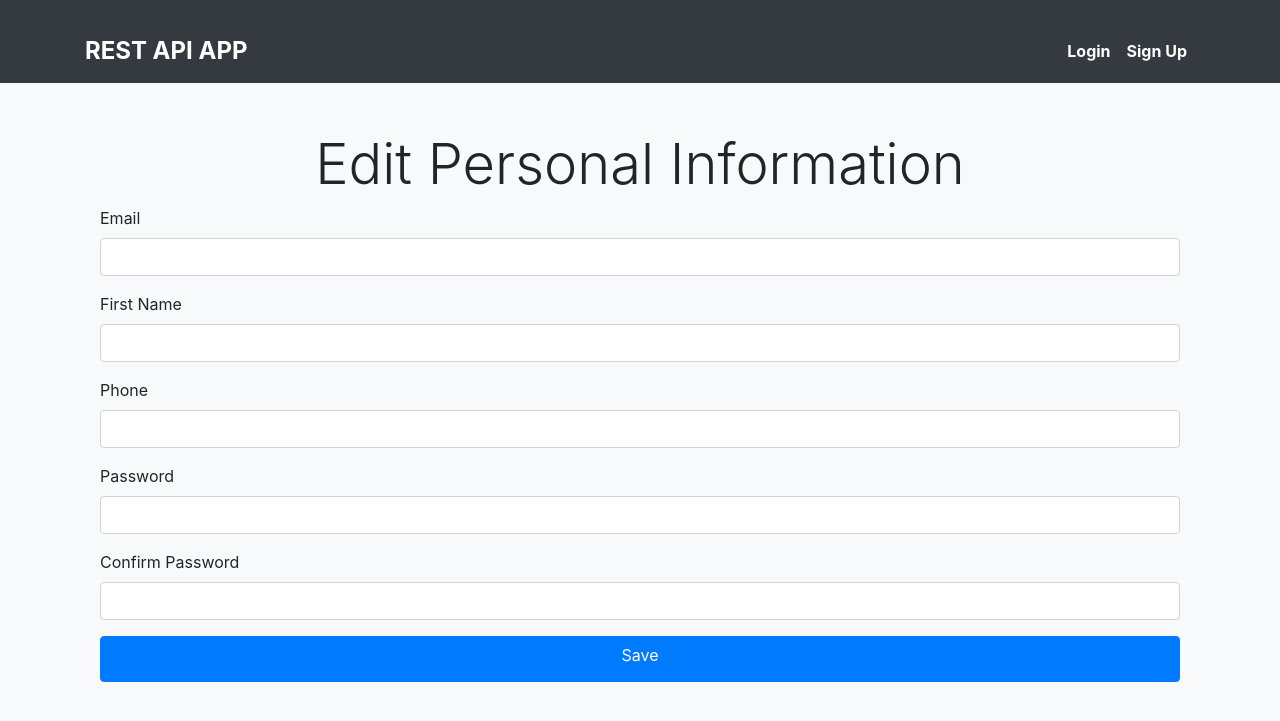
After one commit to YoussefAlsoufi/Flask_Login_RestAPI, a Flask app: template flask_app/templates/edit_personal_info.html in a window 1280 px wide. The commit adds this page. Shown: the top 721 px of the page. Run offline with Flask 3, Linux system fonts and the light colour scheme; the template is opened without the code that fills it: values that come from a table or form of the project are taken from there, others are empty; some libraries are stand-ins or nearby versions.

Commit message:
adding edit_personal_info route and enhance the authentication process

```diff
--- /dev/null
+++ b/flask_app/helper/edit_personal_info_helper.py
@@ -0,0 +1,43 @@
+from wtforms import StringField, PasswordField, SubmitField
+from wtforms.validators import DataRequired, Email, EqualTo, ValidationError, Optional
+from flask_wtf import FlaskForm
+from .sign_up_helper import PasswordValidator
+from flask_app.models import User
+from flask_login import current_user
+from flask_app import bcrypt
+
+
+class NewPasswordValidator(PasswordValidator):
+    def __init__(self, message=None):
+        super().__init__(message)
+        self.additional_message = "New password cannot be the same as the current password."
+
+    def __call__(self, form, field):
+        # Perform the base validations
+        super().__call__(form, field)
+
+        # Additional check to ensure the new password is not the same as the current password
+        new_password = field.data
+        if current_user and current_user.password and bcrypt.check_password_hash(current_user.password, new_password):
+            raise ValidationError(self.additional_message)
+
+
+class EditPersonalInfo(FlaskForm):
+    email = StringField('Email', validators=[Optional(),Email()])
+    user_name = StringField('First Name')
+    phone = StringField('Phone', validators=[Optional()])
+    password = PasswordField('Password', validators=[ NewPasswordValidator(), Optional()])
+    confirm_password = PasswordField('Confirm Password', validators=[EqualTo('password')])
+    save_changes = SubmitField('Save')
+
+    def validate_email(self, email):
+        if email.data != current_user.email:
+            user = User.query.filter_by(email=email.data).first()
+            if user:
+                raise ValidationError('That email is already in use. Please choose a different one.')
+
+    def validate_phone(self, phone):
+        if phone.data != current_user.phone:
+            user = User.query.filter_by(phone=phone.data).first()
+            if user:
+                raise ValidationError('Phone number already exists.')
--- a/flask_app/templates/base.html
+++ b/flask_app/templates/base.html
@@ -42,18 +42,21 @@
         </button>
         <div class="collapse navbar-collapse" id="navbar">
             <ul class="navbar-nav ml-auto">
+                {% if current_user.is_authenticated %}
                 <li class="nav-item">
                     <a class="nav-link" id="home" href="/">Home</a>
                 </li>
                 <li class="nav-item">
                     <a class="nav-link" id="logout" href="/logout">Logout</a>
                 </li>
+                {%else%}
                 <li class="nav-item">
                     <a class="nav-link" id="login" href="/login">Login</a>
                 </li>
                 <li class="nav-item">
                     <a class="nav-link" id="signUp" href="/sign-up">Sign Up</a>
                 </li>
+                {%endif%}
             </ul>
         </div>
     </div>
--- /dev/null
+++ b/flask_app/templates/edit_personal_info.html
@@ -0,0 +1,49 @@
+{% extends "base.html" %}
+{% block title %}Edit Personal Info{% endblock %}
+{% block content %}
+<div class="container mt-5">
+    <h1 class="display-4 text-center">Edit Personal Information</h1>
+    <form method="POST" action="{{ url_for('views.edit_personal_info') }}">
+        {{ form.hidden_tag() }}
+        <div class="form-group">
+            {{ form.email.label }}
+            {{ form.email(class="form-control") }}
+            {% for error in form.email.errors %}
+            <div class="text-danger">{{ error }}</div>
+            {% endfor %}
+        </div>
+        <div class="form-group">
+            {{ form.user_name.label }}
+            {{ form.user_name(class="form-control") }}
+            {% for error in form.user_name.errors %}
+            <div class="text-danger">{{ error }}</div>
+            {% endfor %}
+        </div>
+        <div class="form-group">
+            {{ form.phone.label }}
+            {{ form.phone(class="form-control") }}
+            {% for error in form.phone.errors %}
+            <div class="text-danger">{{ error }}</div>
+            {% endfor %}
+        </div>
+        <div class="form-group">
+            {{ form.password.label }}
+            {{ form.password(class="form-control") }}
+            {% for error in form.password.errors %}
+            <div class="text-danger">{{ error }}</div>
+            {% endfor %}
+        </div>
+        <div class="form-group">
+            {{ form.confirm_password.label }}
+            {{ form.confirm_password(class="form-control") }}
+            {% for error in form.confirm_password.errors %}
+            <div class="text-danger">{{ error }}</div>
+            {% endfor %}
+        </div>
+        <button type="submit" class="btn btn-primary btn-block">{{ form.save_changes.label }}</button>
+    </form>
+</div>
+<script src="https://code.jquery.com/jquery-3.5.1.slim.min.js"></script>
+<script src="https://cdn.jsdelivr.net/npm/@popperjs/core@2.5.3/dist/umd/popper.min.js"></script>
+<script src="https://stackpath.bootstrapcdn.com/bootstrap/4.5.2/js/bootstrap.min.js"></script>
+{% endblock %}
```
Also changed, not shown: flask_app/__init__.py (+10 -1 lines), flask_app/auth.py (+4 -5 lines), flask_app/templates/home.html (+9 -1 lines), flask_app/views.py (+35 -2 lines).
